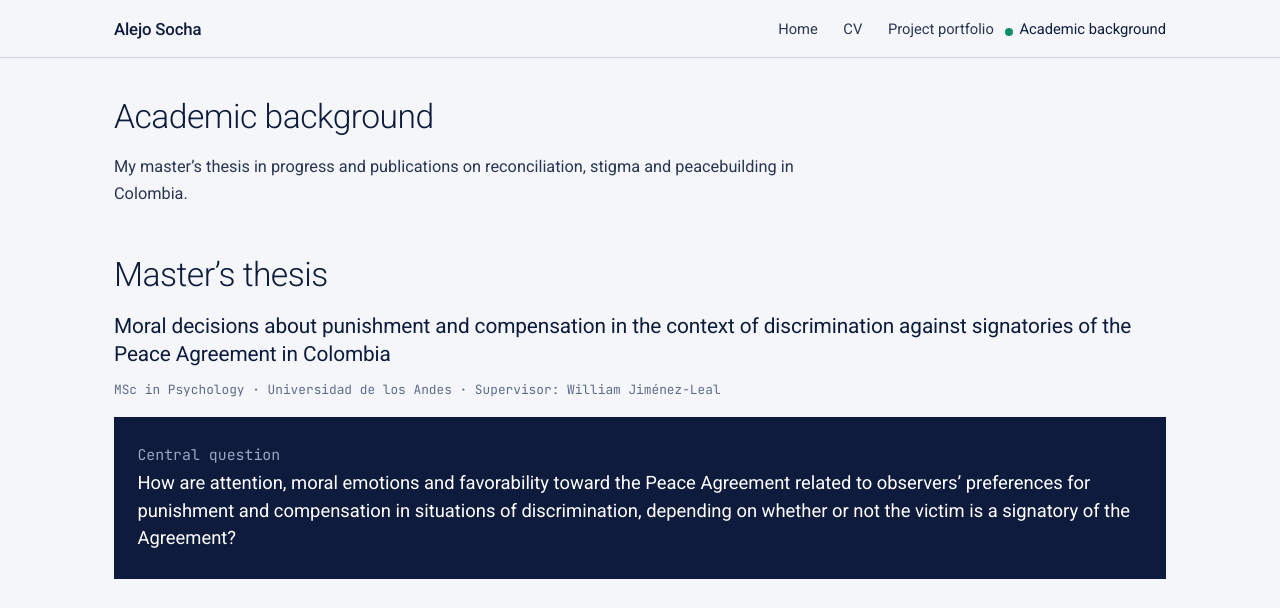
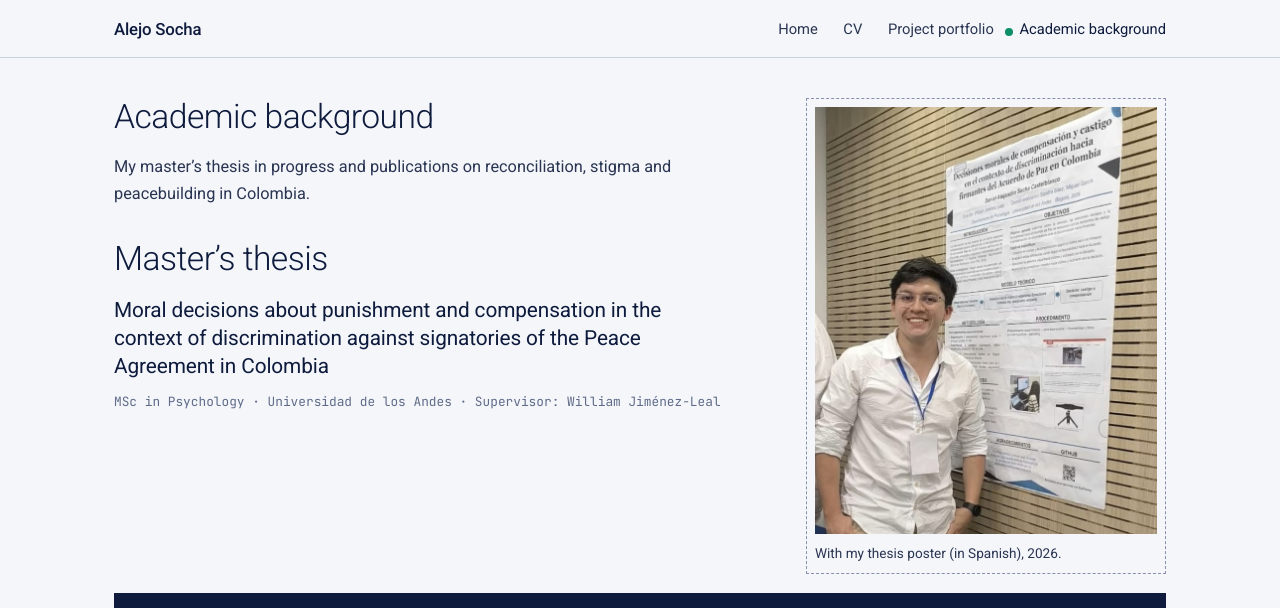
Before and after one commit to dalejandro0506/dalejandro0506.github.io, a plain HTML site: page tesis.html in a window 1280 px wide. Shown: the top 608 px of the page. Drawn offline with Linux system fonts and the light colour scheme.

Commit message:
Show thesis poster on academic background

```diff
--- a/tesis.html
+++ b/tesis.html
@@ -6,12 +6,17 @@
 <header class="nav"><div class="wrap"><a class="brand" href="index.html">Alejo Socha</a><nav><ul><li><a href="index.html">Home</a></li><li><a href="cv.html">CV</a></li><li><a href="proyectos.html">Project portfolio</a></li><li><a href="tesis.html" class="active">Academic background</a></li></ul></nav></div></header>
 <main><div class="wrap">
 
+<div class="profile poster-row">
+<div>
 <h2>Academic background</h2>
 <p class="intro">My master’s thesis in progress and publications on reconciliation, stigma and peacebuilding in Colombia.</p>
 
 <h2 id="tesis">Master’s thesis</h2>
 <h3 style="font-size:1.3rem;line-height:1.35">Moral decisions about punishment and compensation in the context of discrimination against signatories of the Peace Agreement in Colombia</h3>
 <p class="meta">MSc in Psychology · Universidad de los Andes · Supervisor: William Jiménez-Leal</p>
+</div>
+<div class="poster"><figure class="photo" oncontextmenu="return false"><img draggable="false" src="img/WhatsApp%20Image%202026-11-25%20at%201.41.53%20PM.jpeg" alt="Alejo Socha standing next to his master’s thesis poster" width="689" height="919"><figcaption>With my thesis poster (in Spanish), 2026.</figcaption></figure></div>
+</div>
 <div class="cards" style="margin-top:1.2rem">
 <div class="card dark" style="grid-column:1/-1"><p class="label">Central question</p><p style="font-size:1.15rem;line-height:1.5;color:#fff">How are attention, moral emotions and favorability toward the Peace Agreement related to observers’ preferences for punishment and compensation in situations of discrimination, depending on whether or not the victim is a signatory of the Agreement?</p></div>
 </div>
```
